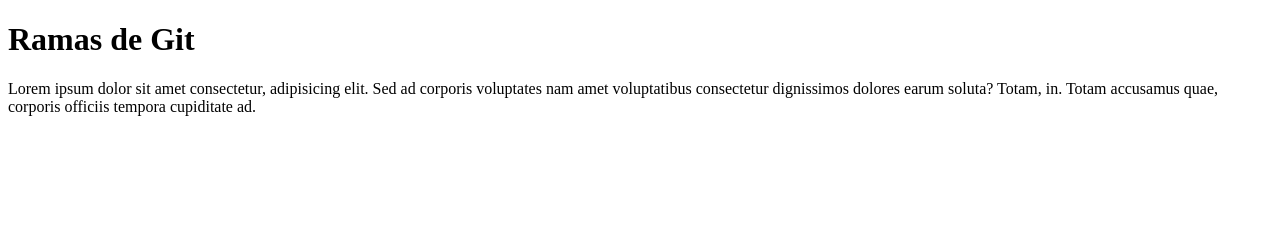
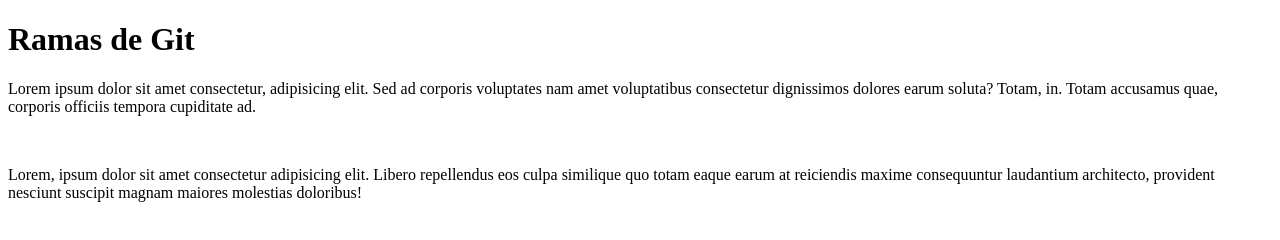
Before and after one commit to Andrea23t/PRUEBA_ANDREA, a plain HTML site: page index.html in a window 1280 px wide. Drawn offline with Linux system fonts and the light colour scheme.

Commit message:
v02 index

```diff
--- a/index.html
+++ b/index.html
@@ -8,5 +8,7 @@
 <body>
     <h1>Ramas de Git</h1>
     <p>Lorem ipsum dolor sit amet consectetur, adipisicing elit. Sed ad corporis voluptates nam amet voluptatibus consectetur dignissimos dolores earum soluta? Totam, in. Totam accusamus quae, corporis officiis tempora cupiditate ad.</p>
+    <br>
+    <p>Lorem, ipsum dolor sit amet consectetur adipisicing elit. Libero repellendus eos culpa similique quo totam eaque earum at reiciendis maxime consequuntur laudantium architecto, provident nesciunt suscipit magnam maiores molestias doloribus!</p>
 </body>
 </html>
```
